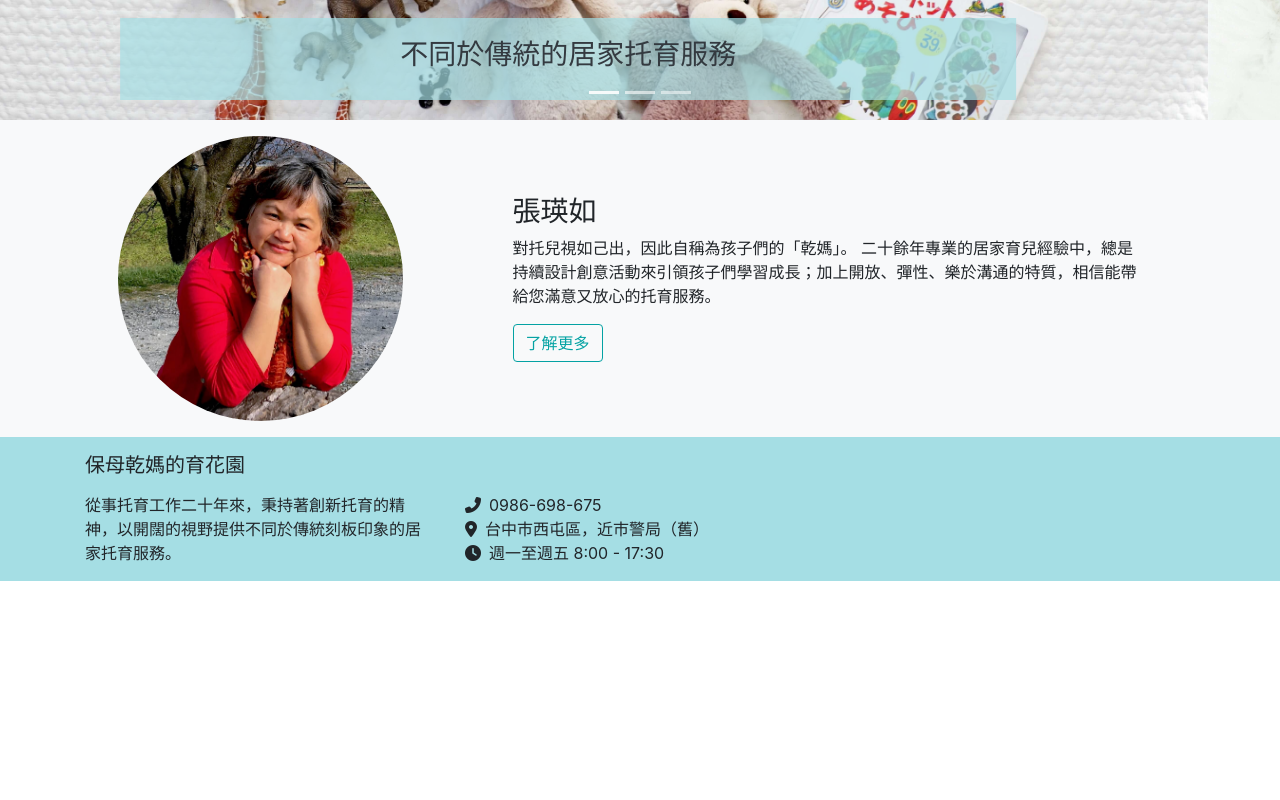
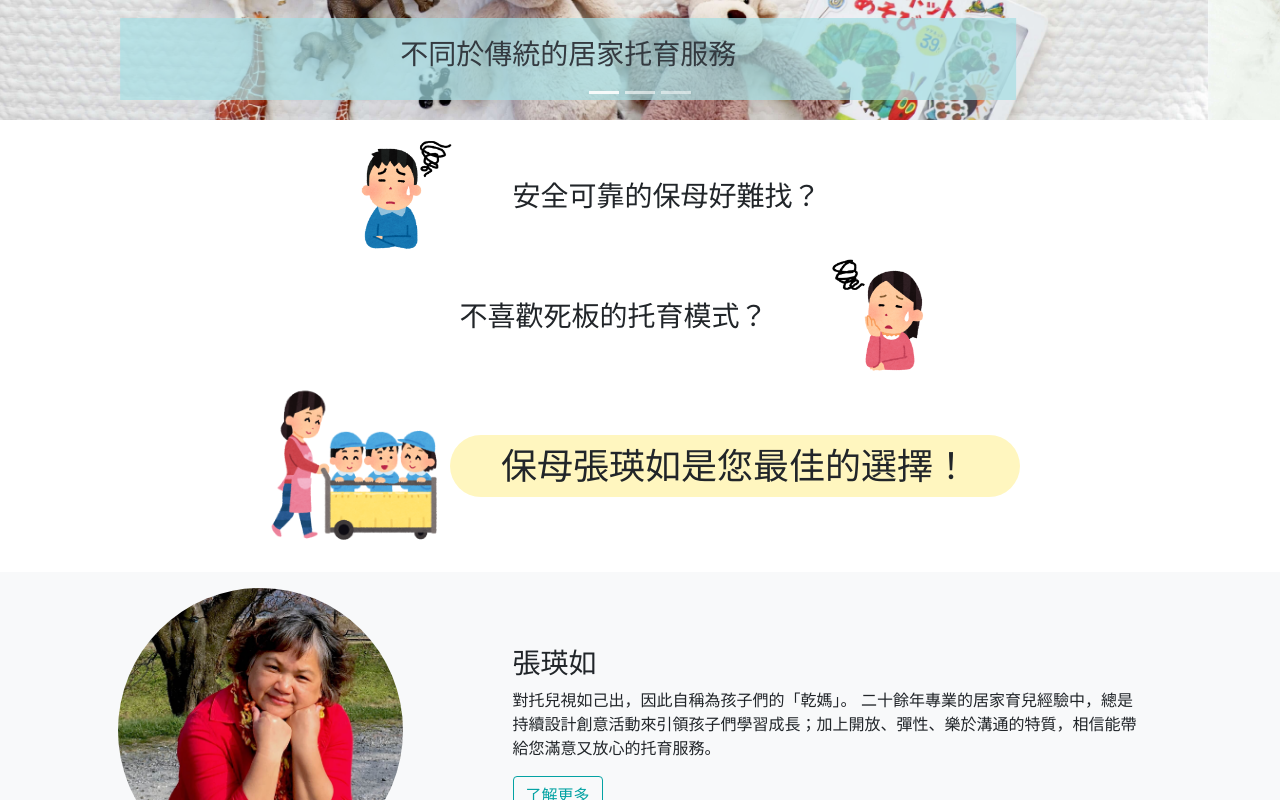
Before and after one commit to gretema/nanny-yingju-personal-page, a Vue app: page / in a window 1280 px wide. Shown: the part 480-1280 px from the top of the page. Before the commit the page ends 1061 px from the top, so only its background shows below. Built offline with nearby package versions, Linux system fonts and the light colour scheme; what vue-meta-info would draw is missing.

Commit message:
add home worries section

```diff
--- a/src/assets/scss/components/_home.scss
+++ b/src/assets/scss/components/_home.scss
@@ -26,3 +26,46 @@
   background-size: cover;
   background-position: 40% 30%;
 }
+
+.worrying-m-img {
+  height: 120px;
+  background-image: url($images+'/worring-man.png');
+  background-size: contain;
+  background-repeat: no-repeat;
+  background-position: center center;
+  @media (max-width: 576px) {
+    height: 100px;
+  }
+}
+
+.worrying-f-img {
+  height: 120px;
+  background-image: url($images+'/worring-woman.png');
+  background-size: contain;
+  background-repeat: no-repeat;
+  background-position: center center;
+  @media (max-width: 576px) {
+    height: 100px;
+  }
+}
+
+.w-safe, .w-oldschool {
+  font-size: 28px;
+  @media (max-width: 576px) {
+    font-size: 24px;
+  }
+}
+.nanny-kids-img {
+  height: 180px;
+  background-image: url($images+'/nanny-kids.png');
+  background-size: contain;
+  background-repeat: no-repeat;
+  background-position: center center;
+  @media (max-width: 576px) {
+    height: 100px;
+  }
+}
+.w-solution {
+  font-size: 36px;
+  background-color: $accent;
+}
--- a/src/components/Footer.vue
+++ b/src/components/Footer.vue
@@ -19,7 +19,7 @@
                 <i class="fas fa-phone-alt mr-2"></i>0986-698-675
               </p>
               <p class="mb-0">
-                <i class="fas fa-map-marker-alt mr-2"></i>台中市西屯區，近市警局（舊）
+                <i class="fas fa-map-marker-alt mr-2"></i>台中市西屯區，近市政府
               </p>
               <p class="mb-0">
                 <i class="fas fa-clock mr-2"></i>週一至週五 8:00 - 17:30
--- a/src/components/Worries.vue
+++ b/src/components/Worries.vue
@@ -1,5 +1,33 @@
 <template>
   <div>
-    <div class="container"></div>
+    <div class="container py-3">
+      <div class="row d-flex align-items-center justify-content-center">
+        <div class="col-md-2 worrying-m-img d-none d-md-block"></div>
+        <div class="col-md-5 d-none d-md-block w-safe">安全可靠的保母好難找？</div>
+        <div class="col d-md-none">
+          <div class="row d-flex align-items-center">
+            <div class="col worrying-m-img"></div>
+            <div class="col w-safe">安全可靠的保母好難找？</div>
+          </div>
+        </div>
+      </div>
+      <div class="row d-flex flex-row-reverse align-items-center justify-content-center">
+        <div class="col-md-2 worrying-f-img d-none d-md-block"></div>
+        <div class="col-md-5 d-none d-md-block text-right w-oldschool">不喜歡死板的托育模式？</div>
+        <div class="col d-md-none">
+          <div class="row d-flex flex-row-reverse align-items-center">
+            <div class="col worrying-f-img"></div>
+            <div class="col w-oldschool">不喜歡死板的托育模式？</div>
+          </div>
+        </div>
+      </div>
+      <div class="row d-flex align-items-center justify-content-center">
+        <div class="col-md-2 nanny-kids-img d-none d-md-block"></div>
+        <div class="col-md-6 w-solution my-4 my-md-0 text-center rounded-pill py-1">
+          <span class="d-inline-block d-md-inline">保母張瑛如</span>
+          <span class="d-inline-block d-md-inline">是您最佳的選擇！</span>
+        </div>
+      </div>
+    </div>
   </div>
 </template>
```
Also changed, not shown: src/assets/images/nanny-kids.png (added).
